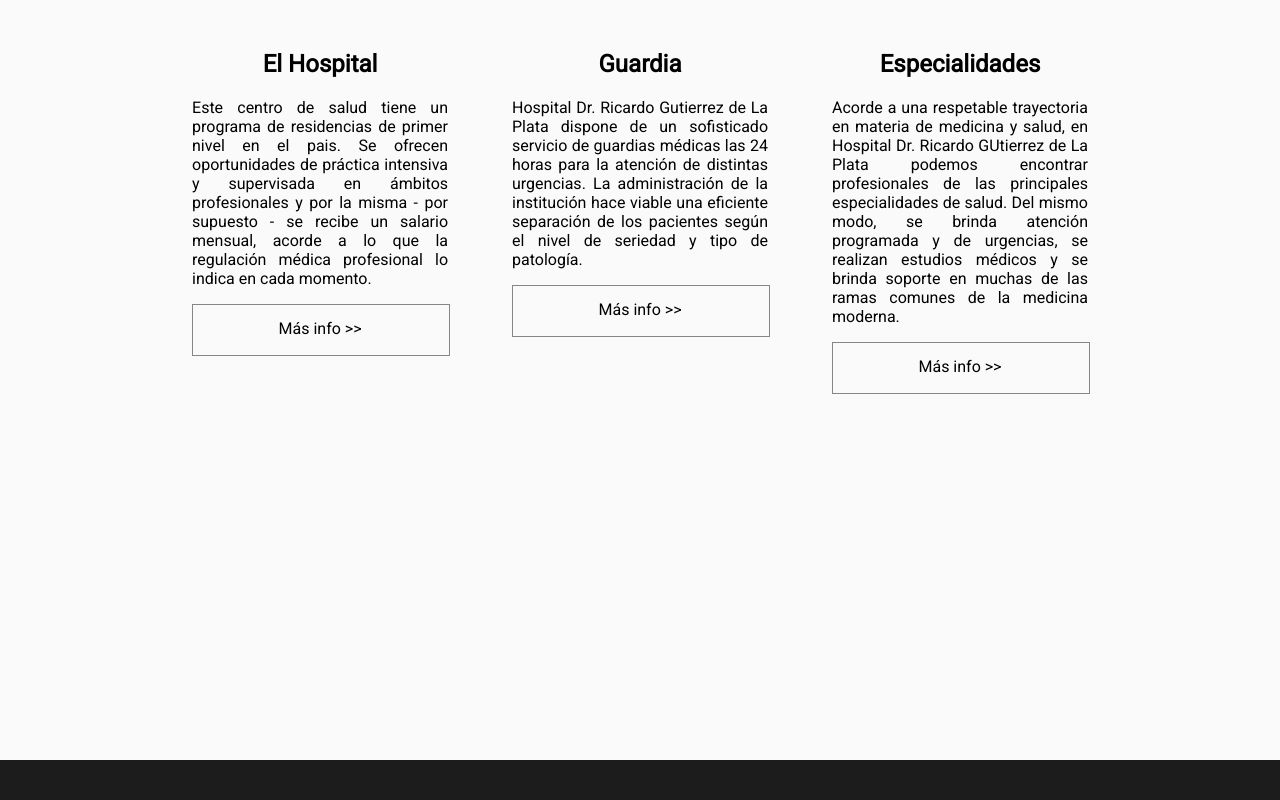
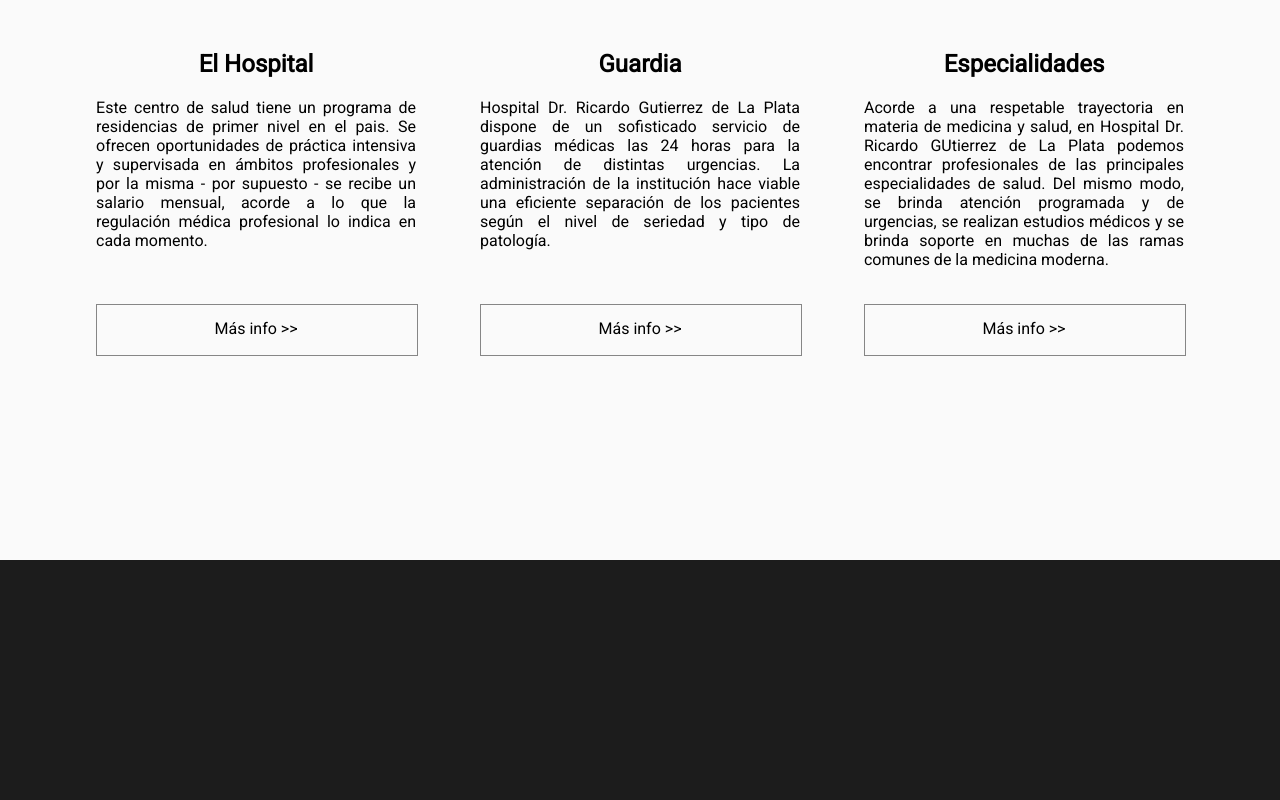
Before and after one commit to francoborrelli/hospitalGutierrez, a PHP site: page / in a window 1280 px wide. Run offline with PHP 8.4, Linux system fonts and the light colour scheme.

Commit message:
fix botones articulos
ahora los botones estan bien posicionados

```diff
--- a/index.html
+++ b/index.html
@@ -16,21 +16,21 @@
     <div class="articles-container">
         <article class="article-main">
             <h1>El Hospital</h1>
-            <p>Este centro de salud tiene un programa de residencias de primer nivel en el pais. Se ofrecen oportunidades de práctica intensiva y supervisada en ámbitos profesionales y por la misma - por supuesto - se recibe un salario mensual, acorde a lo que la regulación médica profesional lo indica en cada momento.</p>
+            <p class="text">Este centro de salud tiene un programa de residencias de primer nivel en el pais. Se ofrecen oportunidades de práctica intensiva y supervisada en ámbitos profesionales y por la misma - por supuesto - se recibe un salario mensual, acorde a lo que la regulación médica profesional lo indica en cada momento.</p>
             <p>
             <a href="#" class="button"><span>Más info >></span></a>
             </p>
         </article>
         <article class="article-main">
             <h1>Guardia</h1>
-            <p>Hospital Dr. Ricardo Gutierrez de La Plata dispone de un sofisticado servicio de guardias médicas las 24 horas para la atención de distintas urgencias. La administración de la institución hace viable una eficiente separación de los pacientes según el nivel de seriedad y tipo de patología.</p>
+            <p class="text">Hospital Dr. Ricardo Gutierrez de La Plata dispone de un sofisticado servicio de guardias médicas las 24 horas para la atención de distintas urgencias. La administración de la institución hace viable una eficiente separación de los pacientes según el nivel de seriedad y tipo de patología.</p>
             <p>
             <a href="#" class="button"><span>Más info >></span></a>
             </p>
         </article>
         <article class="article-main">
             <h1>Especialidades</h1>
-            <p>Acorde a una respetable trayectoria en materia de medicina y salud, en Hospital Dr. Ricardo GUtierrez de La Plata podemos encontrar profesionales de las principales especialidades de salud. Del mismo modo, se brinda atención programada y de urgencias, se realizan estudios médicos y se brinda soporte en muchas de las ramas comunes de la medicina moderna.</p>
+            <p class="text">Acorde a una respetable trayectoria en materia de medicina y salud, en Hospital Dr. Ricardo GUtierrez de La Plata podemos encontrar profesionales de las principales especialidades de salud. Del mismo modo, se brinda atención programada y de urgencias, se realizan estudios médicos y se brinda soporte en muchas de las ramas comunes de la medicina moderna.</p>
             <p>
             <a href="#" class="button"><span>Más info >></span></a>
             </p>
--- a/resources/css/articles.css
+++ b/resources/css/articles.css
@@ -8,11 +8,14 @@
     vertical-align: text-bottom;
     margin: 30px;
     width: 20%;
-    min-height: 700px;
+    min-height: 500px;
 }
 
-.article-main p{
+.article-main .text{
     text-align: justify;
+    height: 190px;
+    overflow: hidden;
+    text-overflow: ellipsis;
 }
 
 .button{
@@ -58,11 +61,19 @@
     transform: scale(1,1);
 }
 
+@media ( max-width : 1350px ) {
+    .article-main{
+        width: 25%;
+    }
+}
 
 @media ( max-width : 1050px ) {
     .article-main{
         width: 50%;
         min-height: inherit;
+    }
+    .article-main .text{
+        height: inherit;
     }
 }
 
```
